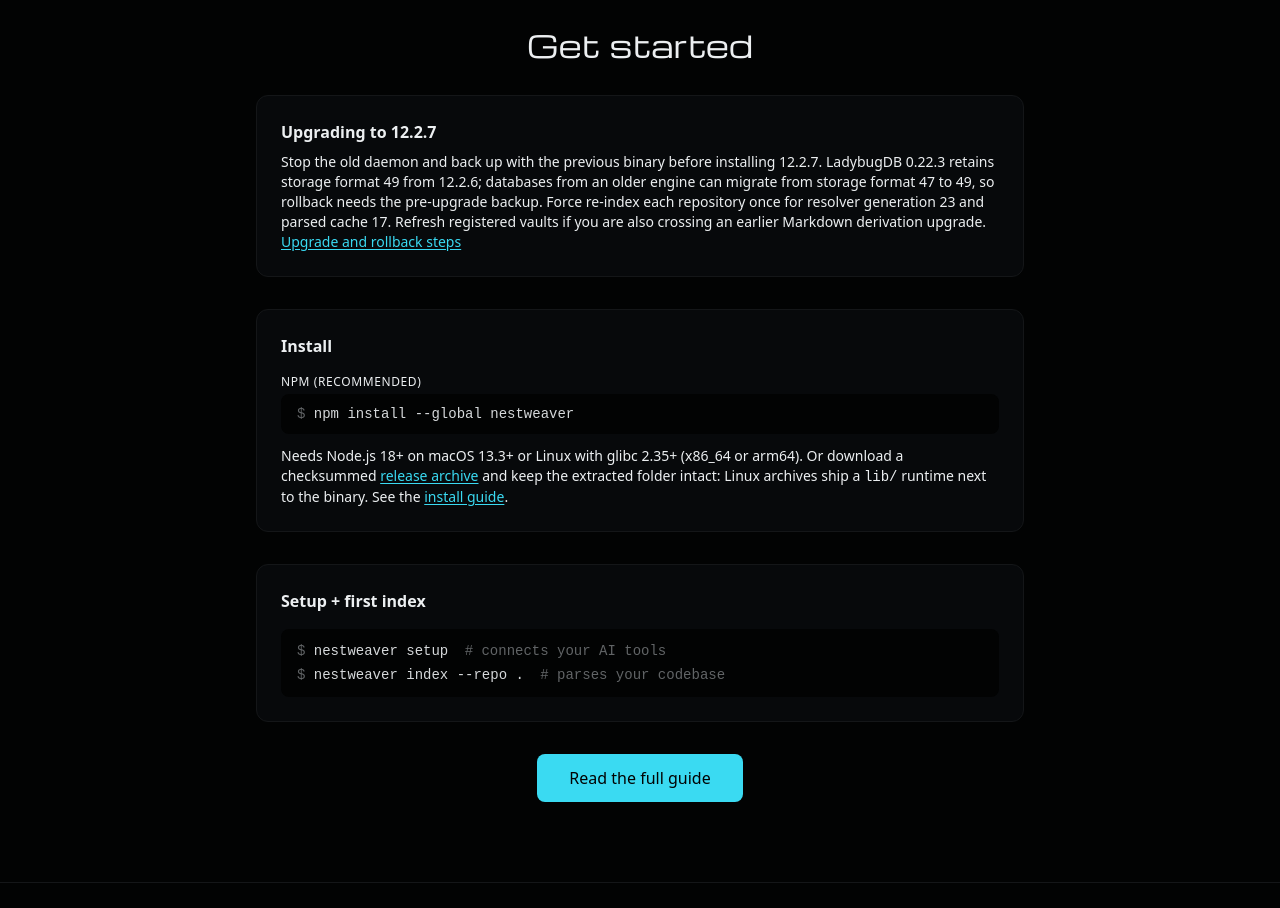
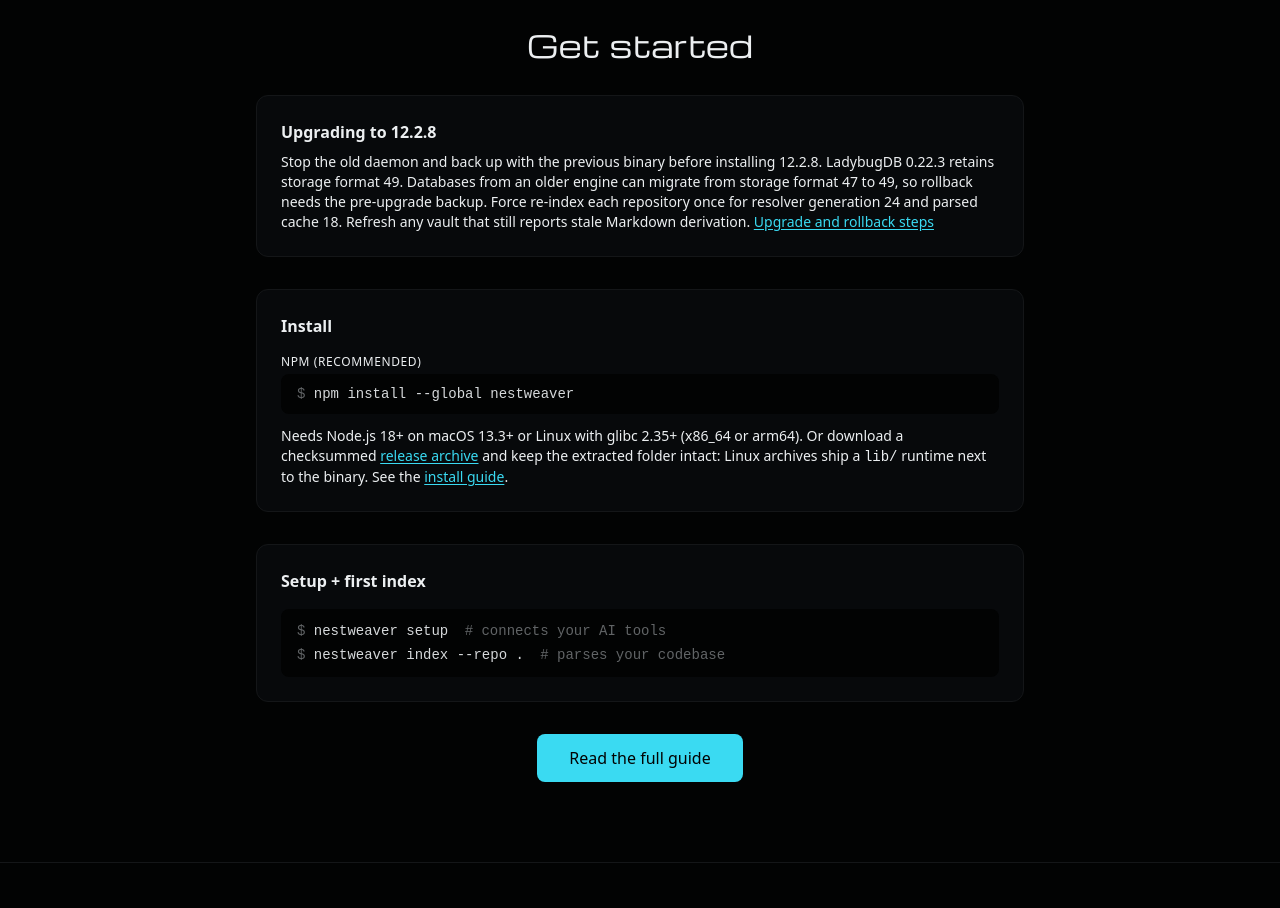
Before and after one commit to Kehl-io/nestweaver-website, an Astro site: page / in a window 1280 px wide. Shown: the part 5260-6168 px from the top of the page. Built offline with nearby package versions, Linux system fonts and the light colour scheme; Astro itself is replaced by a stand-in of ours; a web font is replaced by a local one.

Commit message:
fix: update the NestWeaver 12.2.8 upgrade guidance (#24)

```diff
--- a/src/components/GetStarted.astro
+++ b/src/components/GetStarted.astro
@@ -4,14 +4,14 @@
       Get started
     </h2>
     <div class="border-ink-800 bg-ink-900 mb-8 rounded-xl border p-6">
-      <h3 class="text-ink-50 mb-2 font-semibold">Upgrading to 12.2.7</h3>
+      <h3 class="text-ink-50 mb-2 font-semibold">Upgrading to 12.2.8</h3>
       <p class="text-ink-400 text-sm">
-        Stop the old daemon and back up with the previous binary before installing 12.2.7. LadybugDB
-        0.22.3 retains storage format 49 from 12.2.6; databases from an older engine can migrate
-        from storage format 47 to 49, so rollback needs the pre-upgrade backup. Force re-index each
-        repository once for resolver generation 23 and parsed cache 17. Refresh registered vaults if
-        you are also crossing an earlier Markdown derivation upgrade. <a
-          href="https://docs.nestweaver.kehl.io/guides/release-12-2-7/"
+        Stop the old daemon and back up with the previous binary before installing 12.2.8. LadybugDB
+        0.22.3 retains storage format 49. Databases from an older engine can migrate from storage
+        format 47 to 49, so rollback needs the pre-upgrade backup. Force re-index each repository
+        once for resolver generation 24 and parsed cache 18. Refresh any vault that still reports
+        stale Markdown derivation. <a
+          href="https://docs.nestweaver.kehl.io/guides/release-12-2-8/"
           class="text-cobalt hover:text-halo underline underline-offset-2"
           >Upgrade and rollback steps</a
         >
--- a/src/pages/index.astro
+++ b/src/pages/index.astro
@@ -22,7 +22,7 @@ const jsonLd = {
   offers: { '@type': 'Offer', price: '0', priceCurrency: 'USD' },
   license: 'https://opensource.org/licenses/MIT',
   downloadUrl: 'https://github.com/Kehl-io/nestweaver/releases',
-  softwareVersion: '12.2.7',
+  softwareVersion: '12.2.8',
   programmingLanguage: 'Rust',
   featureList:
     'Code knowledge graph, 43 MCP tools, 32 language support, Personalized PageRank context selection, Token budget optimization, Semantic search, Obsidian vault integration, Web UI visualization',
```
